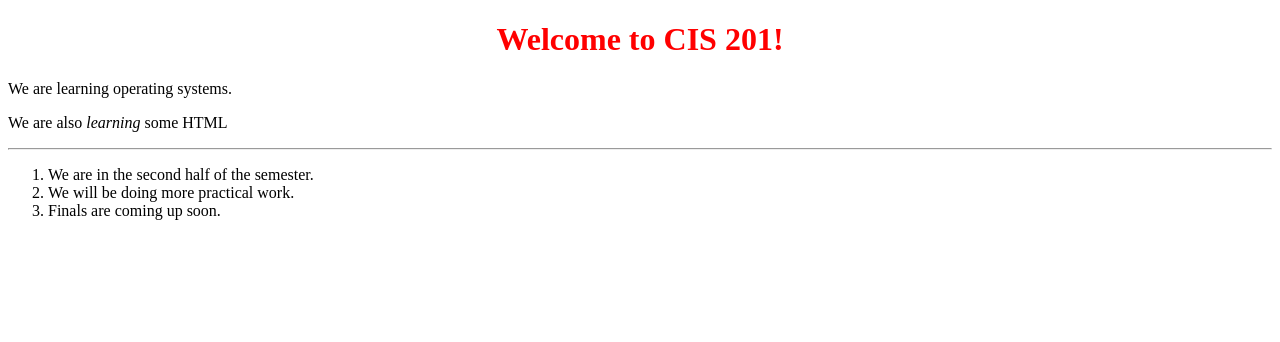
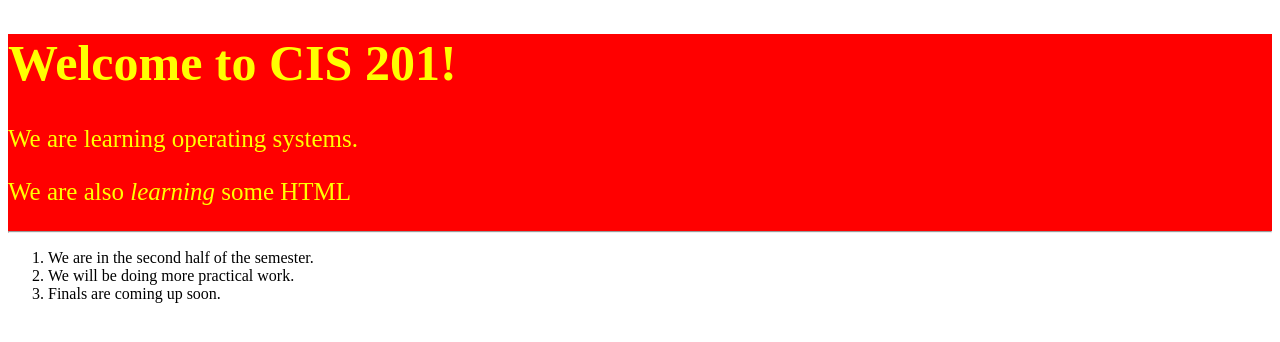
Before and after one commit to vermitaa/vermitaa.github.io, a plain HTML site: page index.html in a window 1280 px wide. Drawn offline with Linux system fonts and the light colour scheme.

Commit message:
Update important class.html

```diff
--- a/index.html
+++ b/index.html
@@ -5,15 +5,16 @@
 	</head>
 
 	<style>
-		h1 {
-			  color: red;
-			  text-align: center;
+		.important {
+						color:yellow;
+						background-color:red;
+						font-size: 25px;
 			}
 
 	</style>
 
 	<body>
-		<div>
+		<div class='important'>
 			<h1>Welcome to CIS 201!</h1>
 			<p>We are learning operating systems.</p>
 			<p>We are also <em>learning</em> some HTML</p>
```
